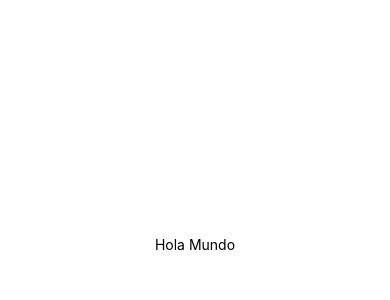
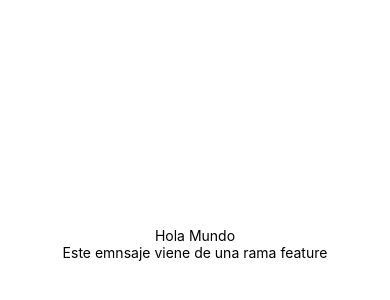
Before and after one commit to Andres-debug/taller-git-2, a React Native app: screen / in a window 390 px wide. Shown: the part 178-478 px from the top of the page. Built offline with nearby package versions, Linux system fonts and the light colour scheme.

Commit message:
Add Text in App File

```diff
--- a/App.tsx
+++ b/App.tsx
@@ -5,6 +5,7 @@ export default function App() {
   return (
     <View style={styles.container}>
       <Text>Hola Mundo</Text>
+      <Text>Este emnsaje viene de una rama feature</Text>
     </View>
   );
 }
```
